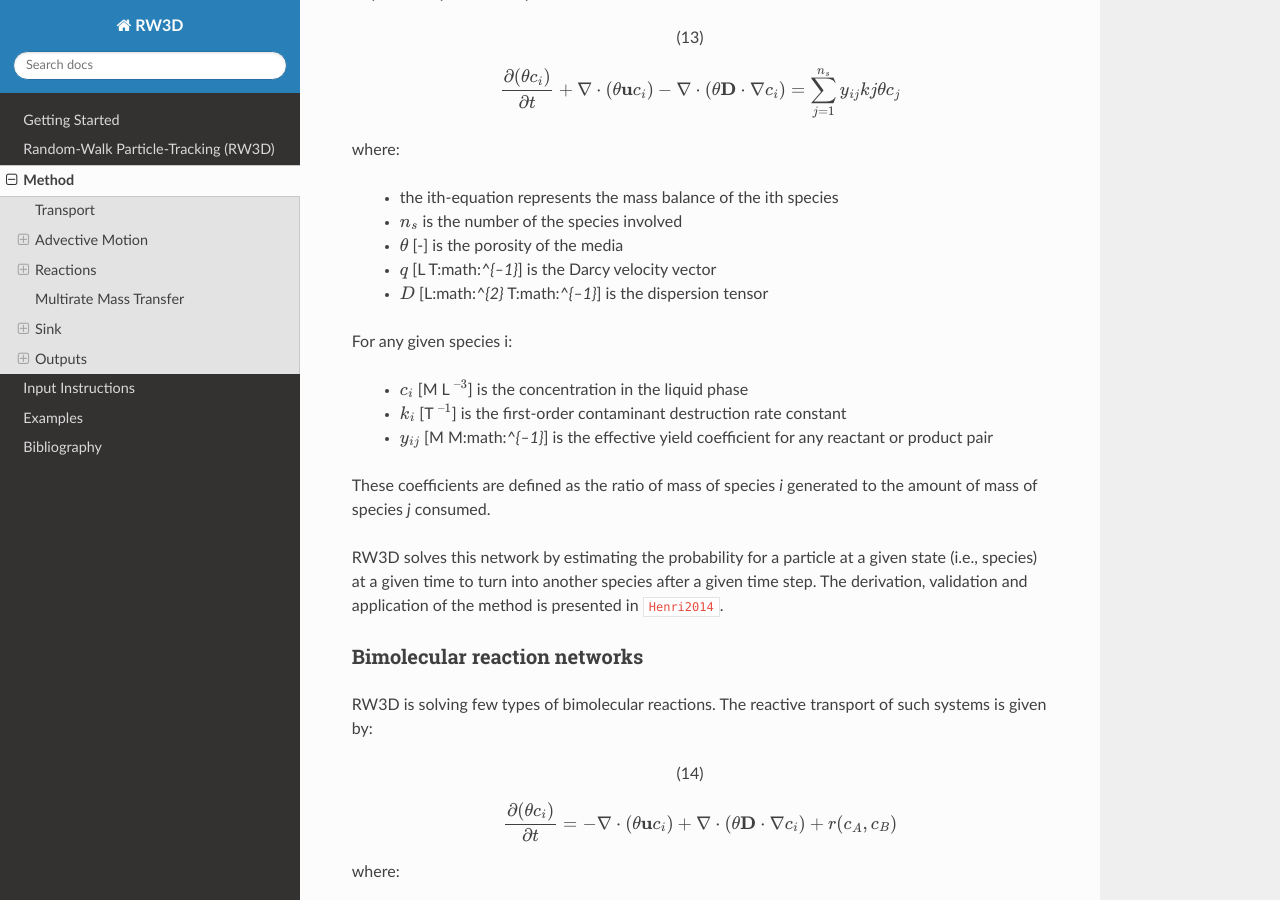
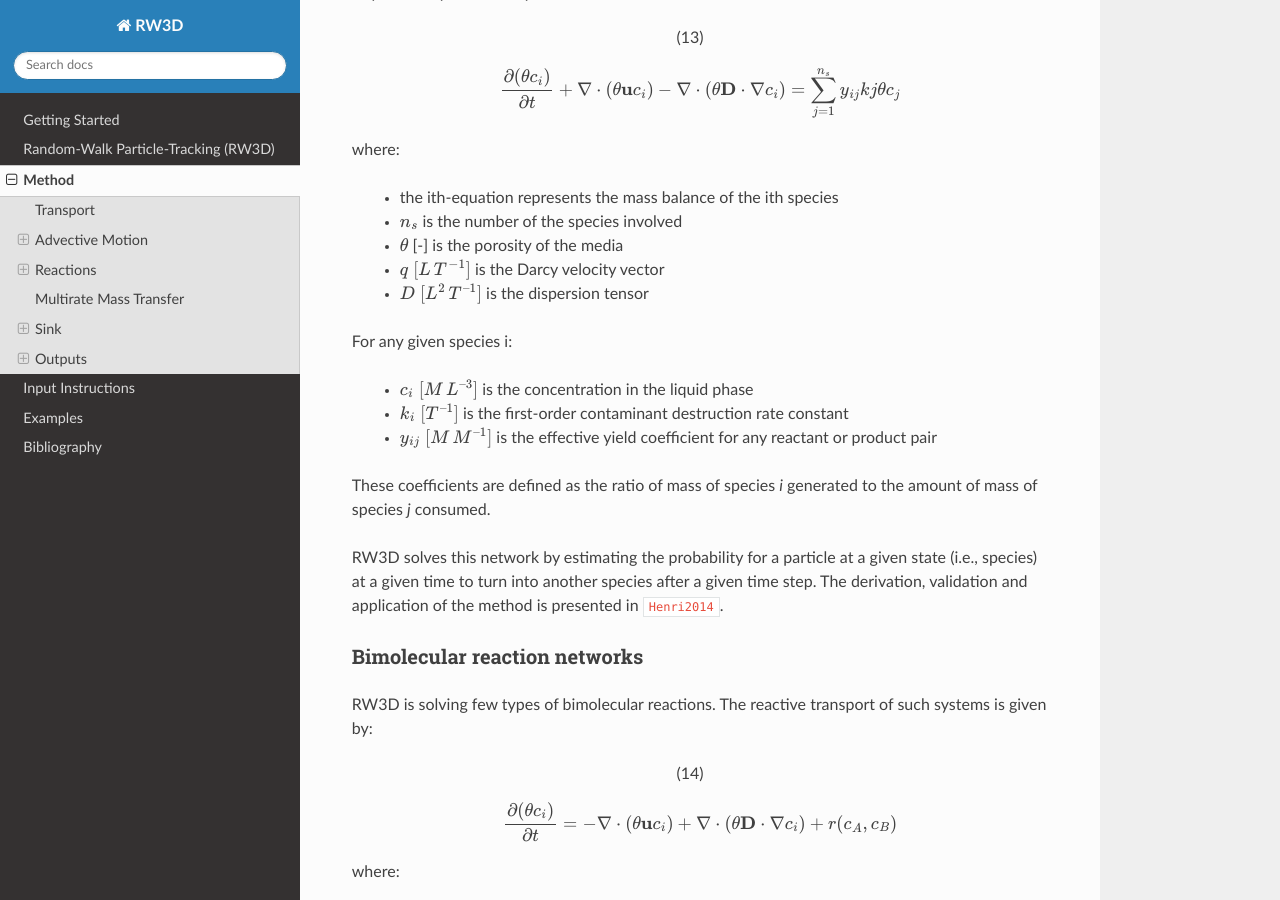
Before and after one commit to chrishenri/rw3d_manual, a Sphinx documentation site: the page built from docs/source/methods.rst, in a window 1280 px wide and 900 px high, scrolled down 6225 px. Built offline with Sphinx 7.4.7 and the Read the Docs theme 3.1.0, drawn with Linux system fonts in a browser that asks for light colours; cross-references to code outside the pages are shown as plain code; some of the changed lines change nothing that is shown.

Commit message:
edit dimensions first order decay

```diff
--- a/docs/source/methods.rst
+++ b/docs/source/methods.rst
@@ -270,14 +270,14 @@ where:
   - the ith-equation represents the mass balance of the ith species
   - :math:`n_s` is the number of the species involved
   - :math:`\theta` [-] is the porosity of the media
-  - :math:`q` [L T:math:`^{–1}`] is the Darcy velocity vector
-  - :math:`D` [L:math:`^{2}` T:math:`^{–1}`] is the dispersion tensor
+  - :math:`q \; [L \, T^{-1}]` is the Darcy velocity vector
+  - :math:`D \; [L^{2} \, T^{–1}]` is the dispersion tensor
 
 For any given species i:
 
-  - :math:`c_i` [M L :math:`^{–3}`] is the concentration in the liquid phase
-  - :math:`k_i` [T :math:`^{–1}`] is the first-order contaminant destruction rate constant
-  - :math:`y_{ij}` [M M:math:`^{–1}`] is the effective yield coefficient for any reactant or product pair
+  - :math:`c_i \; [M \, L^{–3}]` is the concentration in the liquid phase
+  - :math:`k_i \; [T^{–1}]` is the first-order contaminant destruction rate constant
+  - :math:`y_{ij} \; [M \, M^{–1}]` is the effective yield coefficient for any reactant or product pair
 
 These coefficients are defined as the ratio of mass of species *i* generated to the amount of mass of species *j* consumed.
 
```
